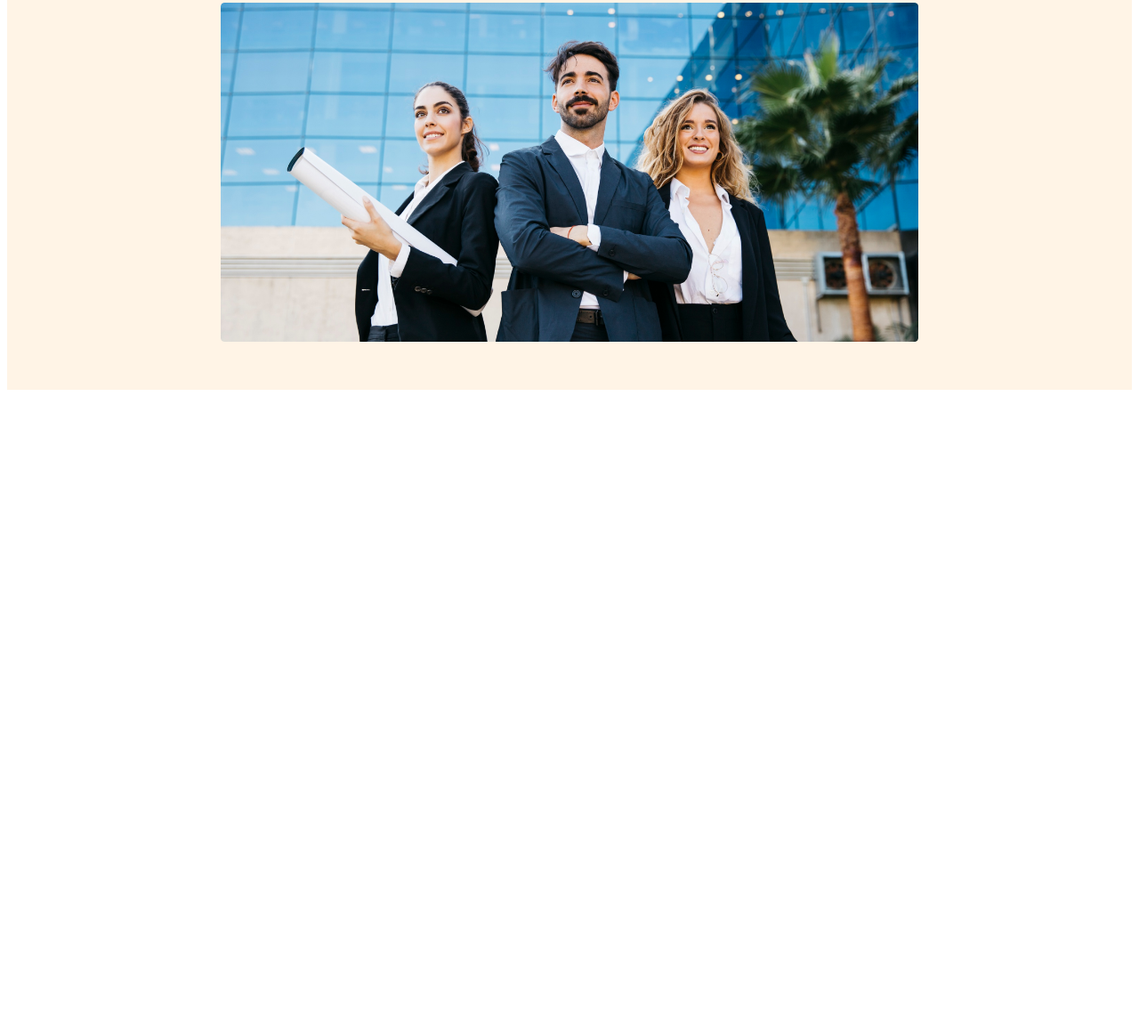
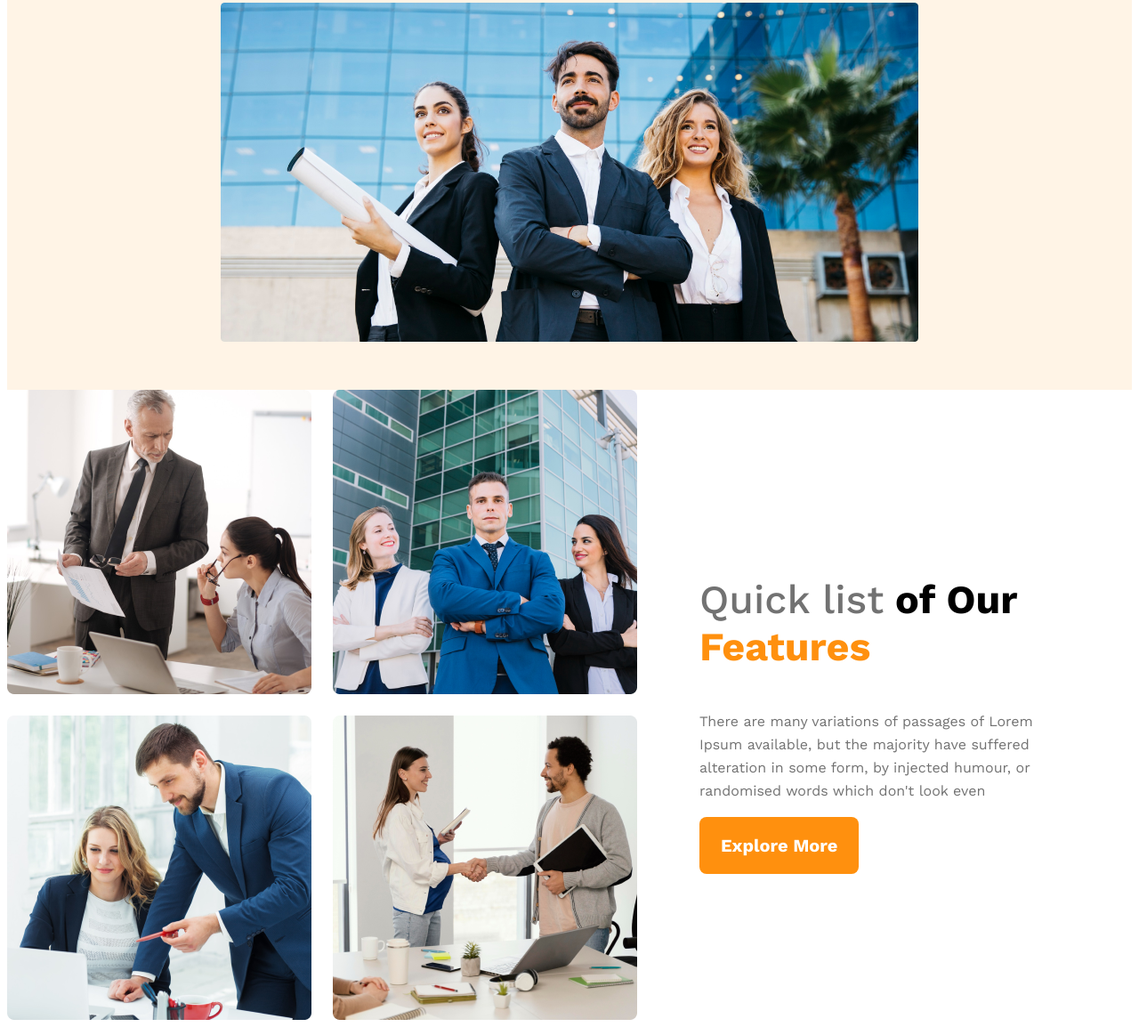
Before and after one commit to Mitul3047/G3-architecture-website, a plain HTML site: page index.html in a window 1280 px wide. Shown: the part 637-1791 px from the top of the page at 89% size. Before the commit the page ends 1083 px from the top, so only its background shows below. Drawn offline with nearby package versions, Linux system fonts and the light colour scheme.

Commit message:
team section added

```diff
--- a/index.html
+++ b/index.html
@@ -33,9 +33,10 @@
                     Brand New Group of Architects
                 </h1>
                 <p class="banner-description">There are many variations of passages of Lorem Ipsum available, but the
-                    majority have suffered alteration in some form, by injected humour, or randomised words which don't look
+                    majority have suffered alteration in some form, by injected humour, or randomised words which don't
+                    look
                     even</p>
-                    <button class="btn-primary">Explore More</button>
+                <button class="btn-primary">Explore More</button>
             </div>
 
             <img src="./images/banner.png" alt="" class="banner-img">
@@ -44,7 +45,26 @@
 
     <!----------------------- Main Section --------------------------->
 
-    <main></main>
+    <main>
+        <!-- team section -->
+
+        <section class="team-container">
+            <div class="team-img">
+                <img src="./images/team1.png" alt="">
+                <img src="./images/team2.png" alt="">
+                <img src="./images/team3.png" alt="">
+                <img src="./images/team4.png" alt="">
+            </div>
+            <div class="team-content">
+                <h3 class="team-title"><span class="quick-list">Quick list</span><span>  of Our </span><span class="team-feature">Features</span></h3>
+                <p class="team-description">There are many variations of passages of Lorem Ipsum available, but the
+                    majority have suffered alteration in some form, by injected humour, or randomised words which don't
+                    look even</p>
+                <button class="btn-primary">Explore More</button>
+            </div>
+        </section>
+
+    </main>
 
 
     <!-- footer Section -->
--- a/style.css
+++ b/style.css
@@ -37,7 +37,7 @@ nav {
     align-items: center;
 }
 
-nav > ul {
+nav>ul {
     display: flex;
 }
 
@@ -83,10 +83,72 @@ nav li a {
     /* 162.5% */
 }
 
-.banner-img{
+.banner-img {
     width: 100%;
     margin-top: 70px;
 }
+
+/* main */
+
+main {
+    max-width: 1440px;
+    margin: 0px auto;
+}
+
+
+
+
+/* team */
+
+
+.team-container {
+    display: flex;
+    justify-content: center;
+    align-items: center;
+}
+
+.team-img>img {
+    max-width: 342px;
+    height: 342px;
+
+}
+
+.team-img {
+    display: grid;
+    grid-template-columns: repeat(2, 1fr);
+    gap: 1.5rem;
+}
+
+.team-content {
+    padding-right: 70px;
+    padding-left: 70px;
+}
+
+.team-description {
+    color: #727272;
+    font-size: 1rem;
+    font-weight: 400;
+    line-height: 26px;
+    /* 162.5% */
+}
+
+.team-title {
+    font-size: 2.8rem;
+}
+
+.team-title .quick-list {
+
+    color: #727272;
+    font-weight: 500;
+}
+
+.team-title .team-feature {
+    color: #FF900E;
+    font-weight: 700;
+}
+
+
+
 
 
 
@@ -97,7 +159,11 @@ nav li a {
     header {
         padding: 20px
     }
-    nav  /*nav > ul*/ {
+
+    nav
+
+    /*nav > ul*/
+        {
         flex-direction: column;
     }
 }
@@ -110,7 +176,11 @@ nav li a {
     header {
         padding: 50px
     }
-    nav  /*nav > ul*/ {
+
+    nav
+
+    /*nav > ul*/
+        {
         flex-direction: column;
     }
 }
```
